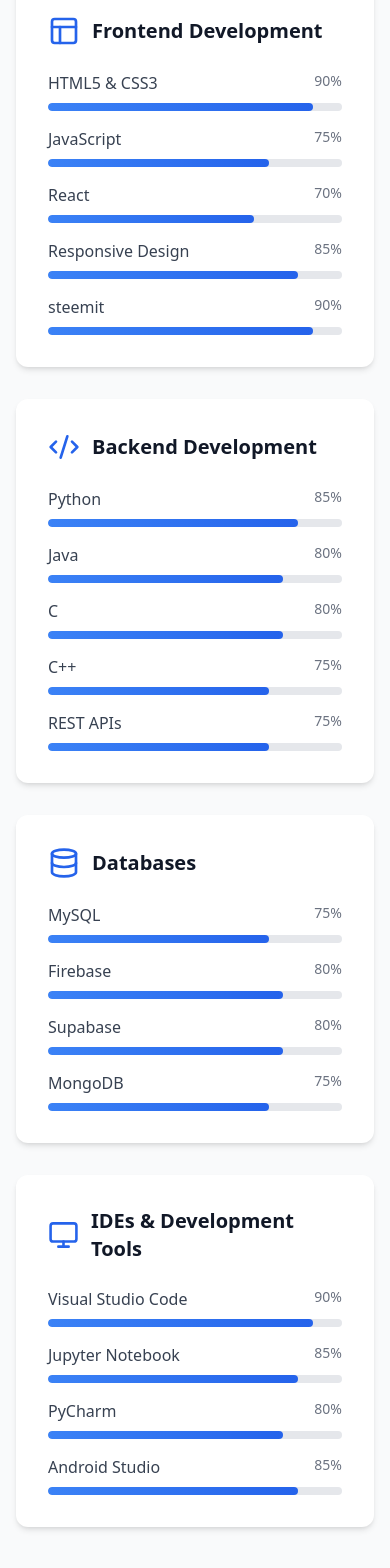
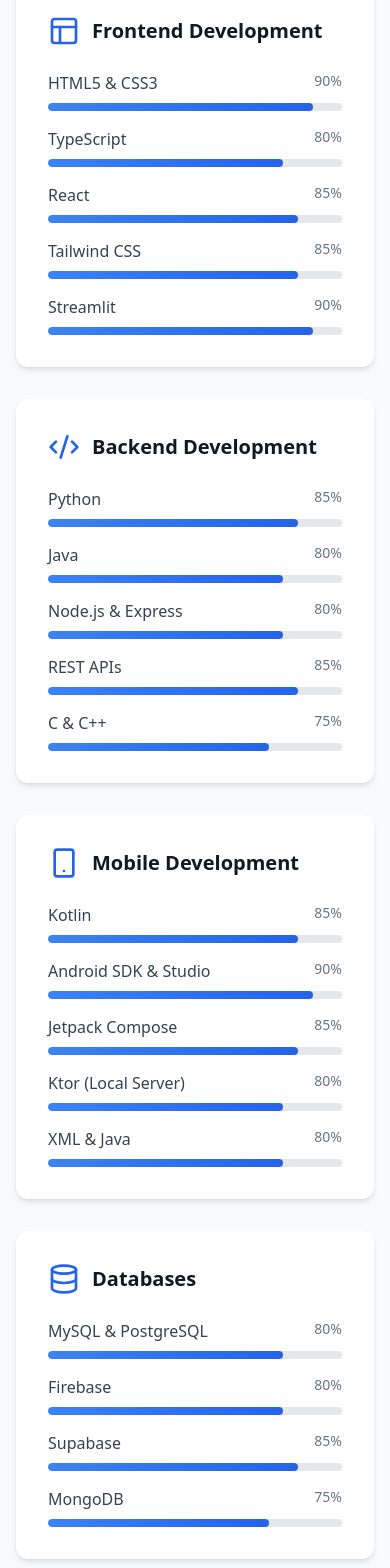
Before and after one commit to gangireddymayur/PORTFOLIO, a React (Vite) app: page / in a window 390 px wide. Shown: the part 8660-10228 px from the top of the page. Built offline with nearby package versions, Linux system fonts and the light colour scheme; no server answers.

Commit message:
feat: add Mobile Development category and update skills levels

```diff
--- a/src/components/Skills.tsx
+++ b/src/components/Skills.tsx
@@ -14,10 +14,10 @@
       icon: Layout,
       skills: [
         { name: 'HTML5 & CSS3', level: 90 },
-        { name: 'JavaScript', level: 75 },
-        { name: 'React', level: 70 },
-        { name: 'Responsive Design', level: 85 },
-        { name: 'steemit', level: 90}
+        { name: 'TypeScript', level: 80 },
+        { name: 'React', level: 85 },
+        { name: 'Tailwind CSS', level: 85 },
+        { name: 'Streamlit', level: 90 }
       ],
     },
     {
@@ -26,18 +26,29 @@
       skills: [
         { name: 'Python', level: 85 },
         { name: 'Java', level: 80 },
-        { name: 'C', level: 80 },
-        { name: 'C++', level: 75 },
-        { name: 'REST APIs', level: 75 },
+        { name: 'Node.js & Express', level: 80 },
+        { name: 'REST APIs', level: 85 },
+        { name: 'C & C++', level: 75 },
+      ],
+    },
+    {
+      category: 'Mobile Development',
+      icon: Smartphone,
+      skills: [
+        { name: 'Kotlin', level: 85 },
+        { name: 'Android SDK & Studio', level: 90 },
+        { name: 'Jetpack Compose', level: 85 },
+        { name: 'Ktor (Local Server)', level: 80 },
+        { name: 'XML & Java', level: 80 },
       ],
     },
     {
       category: 'Databases',
       icon: Database,
       skills: [
-        { name: 'MySQL', level: 75 },
+        { name: 'MySQL & PostgreSQL', level: 80 },
         { name: 'Firebase', level: 80 },
-        { name: 'Supabase', level: 80 },
+        { name: 'Supabase', level: 85 },
         { name: 'MongoDB', level: 75 },
       ],
     },
@@ -45,10 +56,19 @@
       category: 'IDEs & Development Tools',
       icon: Monitor,
       skills: [
-        { name: 'Visual Studio Code', level: 90 },
+        { name: 'Visual Studio Code', level: 95 },
+        { name: 'Android Studio', level: 90 },
         { name: 'Jupyter Notebook', level: 85 },
         { name: 'PyCharm', level: 80 },
-        { name: 'Android Studio', level: 85 },
+      ],
+    },
+    {
+      category: 'Git & Version Control',
+      icon: GitBranch,
+      skills: [
+        { name: 'Git & GitHub', level: 85 },
+        { name: 'Docker', level: 75 },
+        { name: 'Linux/Unix Shell', level: 80 },
       ],
     },
   ];
```
